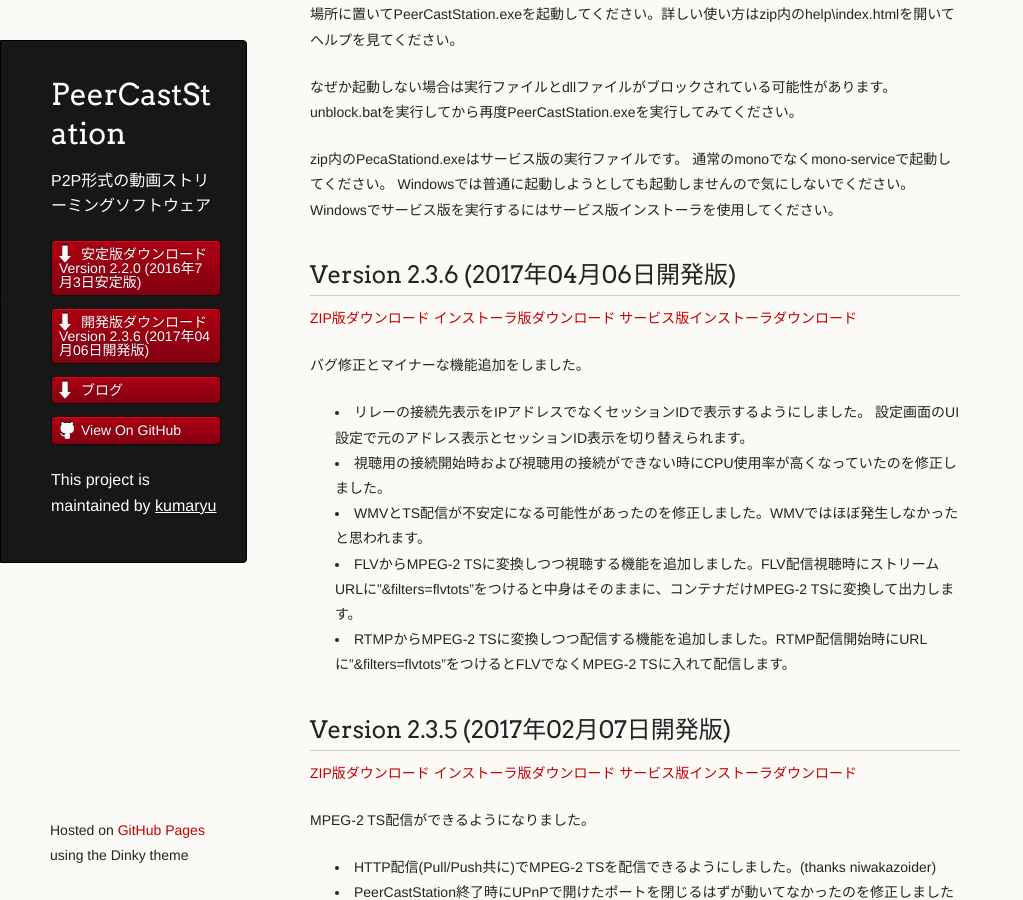
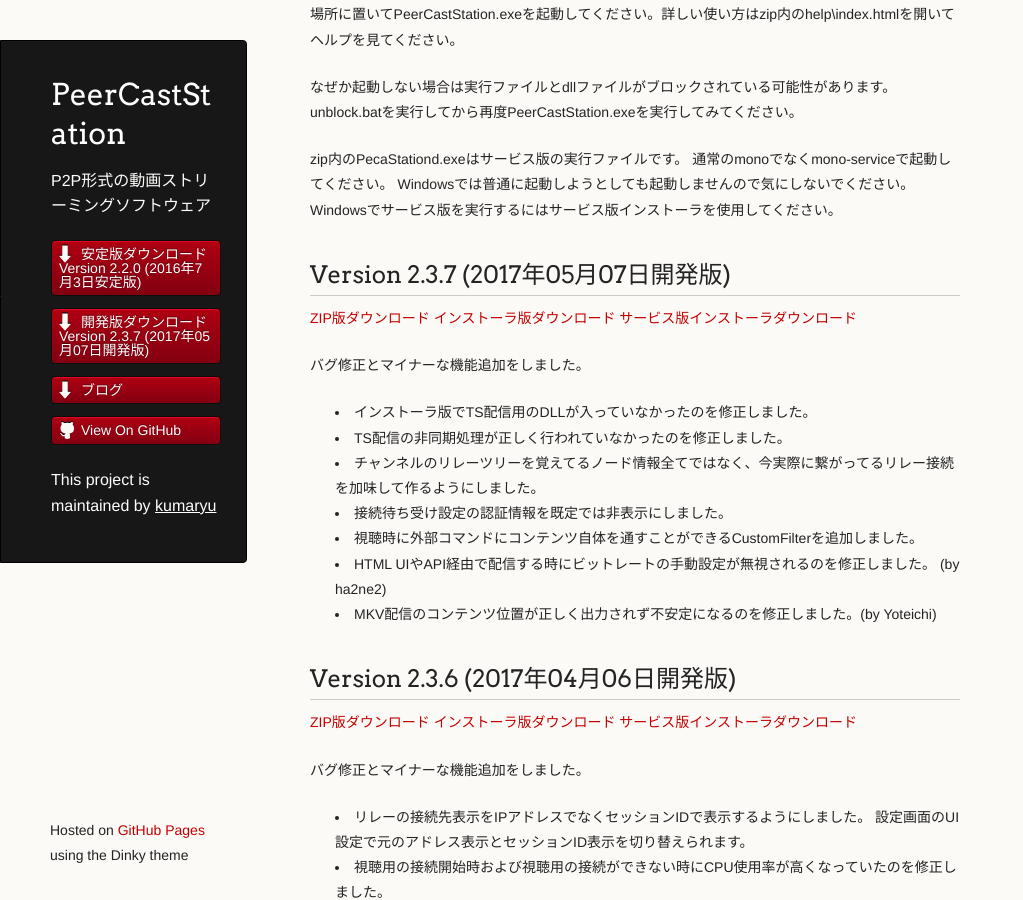
Before and after one commit to kumaryu/peercaststation, a Jekyll site: the page built from download-dev.mkd, in a window 1280 px wide and 900 px high, scrolled down 410 px. Shown: the whole window, without its empty margins (0-1023 px from the left). Built offline with Jekyll 4.4.1, drawn with Linux system fonts in a browser that asks for light colours.

Commit message:
bumped version up to 2.3.7

```diff
--- a/_data/releasenotes.yml
+++ b/_data/releasenotes.yml
@@ -1,4 +1,30 @@
 ---
+- name: Version 2.3.7 (2017年05月07日開発版)
+  version: 2.3.7.0
+  channel: dev
+  notes: |
+    バグ修正とマイナーな機能追加をしました。
+
+    * インストーラ版でTS配信用のDLLが入っていなかったのを修正しました。
+    * TS配信の非同期処理が正しく行われていなかったのを修正しました。
+    * チャンネルのリレーツリーを覚えてるノード情報全てではなく、今実際に繋がってるリレー接続を加味して作るようにしました。
+    * 接続待ち受け設定の認証情報を既定では非表示にしました。
+    * 視聴時に外部コマンドにコンテンツ自体を通すことができるCustomFilterを追加しました。
+    * HTML UIやAPI経由で配信する時にビットレートの手動設定が無視されるのを修正しました。 (by ha2ne2)
+    * MKV配信のコンテンツ位置が正しく出力されず不安定になるのを修正しました。(by Yoteichi)
+  date: 2017-05-07T23:00:00+09:00
+  url: http://www.pecastation.org/files/PeerCastStation-2.3.7.zip
+  enclosures:
+  - type: archive
+    url: http://www.pecastation.org/files/PeerCastStation-2.3.7.zip
+    length: 1673561
+  - type: installer
+    url: http://www.pecastation.org/files/PeerCastStation-2.3.7.exe
+    length: 2322187
+  - type: serviceinstaller
+    url: http://www.pecastation.org/files/PecaStationd-2.3.7.msi
+    length: 2032488
+
 - name: Version 2.3.6 (2017年04月06日開発版)
   version: 2.3.6.0
   channel: dev
```
